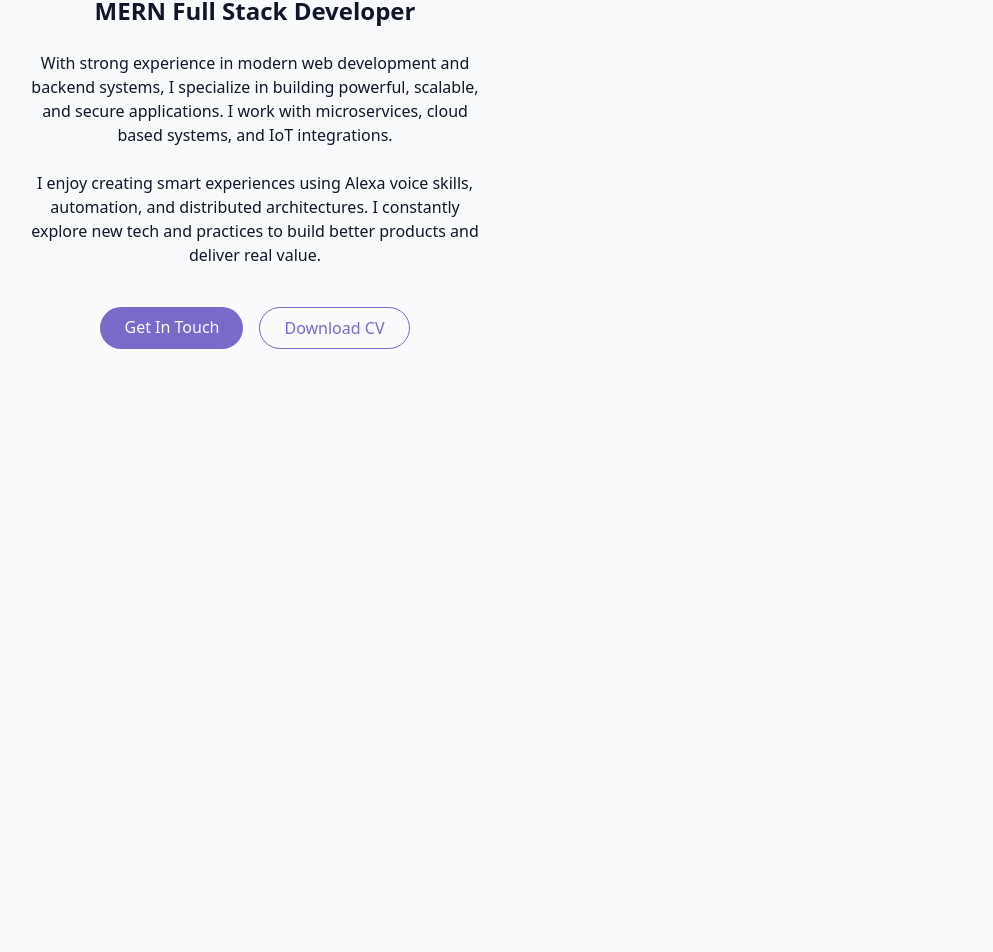
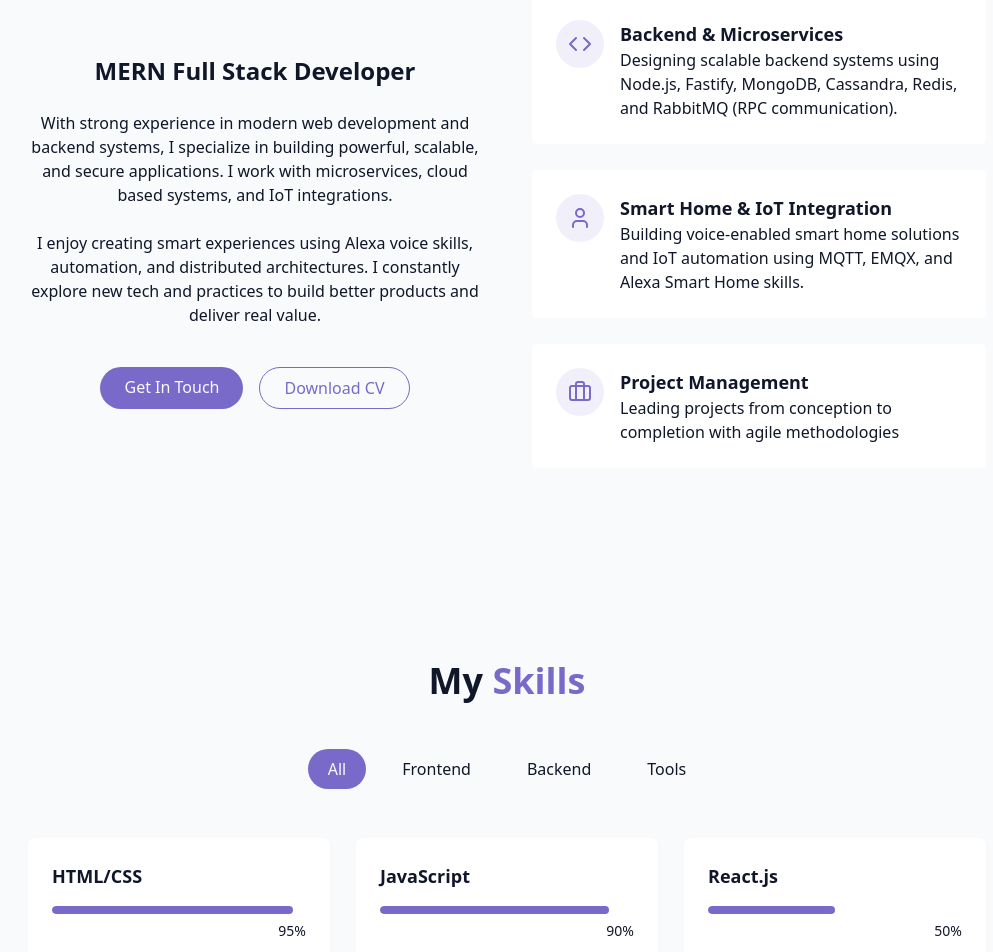
Before and after one commit to pennabalakishore/my-portoflio, a React (Vite) app: page / in a window 1280 px wide. Shown: the part 989-1941 px from the top of the page, without its empty margins (133-1126 px from the left). Before the commit the page ends 1434 px from the top, so only its background shows below. Built offline with nearby package versions, Linux system fonts and the light colour scheme.

Commit message:
added some pages

```diff
--- a/src/components/AboutSelection.jsx
+++ b/src/components/AboutSelection.jsx
@@ -1,3 +1,4 @@
+import { Briefcase, Code, User } from "lucide-react";
 export const AboutSection = () => {
   return (
     <section id="about" className="py-24 px-4 relative">
@@ -41,6 +42,47 @@
               </a>
             </div>
           </div>
+          <div className="grid grid-cols-1 gap-6">
+            <div className="gradient-border p-6 card-hover">
+              <div className="flex items-start gap-4">
+                <div className="p-3 rounded-full bg-primary/10">
+                  <Code className="h-6 w-6 text-primary" />
+                </div>
+                <div className="text-left">
+                  <h4 className="font-semibold text-lg">Backend & Microservices</h4>
+                  <p className="text-muted-foreground">
+                  Designing scalable backend systems using Node.js, Fastify, MongoDB, Cassandra, Redis, and RabbitMQ (RPC communication).
+                  </p>
+                </div>
+              </div>
+            </div>
+            <div className="gradient-border p-6 card-hover">
+              <div className="flex items-start gap-4">
+                <div className="p-3 rounded-full bg-primary/10">
+                  <User className="h-6 w-6 text-primary" />
+                              </div>
+                              <div className="text-left">
+                  <h4 className="font-semibold text-lg">Smart Home & IoT Integration</h4>
+                  <p className="text-muted-foreground">
+                  Building voice-enabled smart home solutions and IoT automation using MQTT, EMQX, and Alexa Smart Home skills.
+                  </p>
+                </div>
+              </div>
+            </div>
+            <div className="gradient-border p-6 card-hover">
+              <div className="flex items-start gap-4">
+                <div className="p-3 rounded-full bg-primary/10">
+                  <Briefcase className="h-6 w-6 text-primary" />
+                              </div>
+                              <div className="text-left">
+                  <h4 className="font-semibold text-lg">Project Management</h4>
+                  <p className="text-muted-foreground">
+                    Leading projects from conception to completion with agile methodologies
+                  </p>
+                </div>
+              </div>
+            </div>
+          </div>
         </div>
       </div>
     </section>
--- /dev/null
+++ b/src/components/SkillsSection.jsx
@@ -0,0 +1,93 @@
+import { useState } from "react";
+import { cn } from "@/lib/utils";
+
+const skills = [
+  // Frontend
+  { name: "HTML/CSS", level: 95, category: "frontend" },
+  { name: "JavaScript", level: 90, category: "frontend" },
+  { name: "React.js", level: 50, category: "frontend" },
+  { name: "Next.js", level: 50, category: "frontend" },
+  { name: "Tailwind CSS", level: 50, category: "frontend" },
+
+  // Backend / API
+  { name: "Node.js", level: 90, category: "backend" },
+  { name: "Fastify", level: 85, category: "backend" },
+  { name: "Express", level: 75, category: "backend" },
+  { name: "MongoDB", level: 85, category: "backend" },
+  { name: "Cassandra", level: 70, category: "backend" },
+  { name: "Redis", level: 75, category: "backend" },
+  { name: "RabbitMQ (RPC)", level: 70, category: "backend" },
+  { name: "OAuth 2.0 / JWT / 2FA", level: 85, category: "backend" },
+
+  // IoT / Voice / Automation
+  { name: "Alexa Smart Home Skill", level: 90, category: "iot" },
+  { name: "MQTT / EMQX", level: 85, category: "iot" },
+  { name: "Gateway Simulation", level: 80, category: "iot" },
+
+  // Cloud / DevOps
+  { name: "CI/CD", level: 75, category: "cloud" },
+  { name: "CI/CD Pipelines", level: 65, category: "cloud" },
+
+  // Tools
+  { name: "Git/GitHub", level: 90, category: "tools" },
+  { name: "VS Code", level: 95, category: "tools" },
+  { name: "Postman", level: 95, category: "tools" },
+];
+
+const categories = ["all", "frontend", "backend", "tools"];
+
+export const SkillsSection = () => {
+    const [activeCategory, setActiveCategory] = useState("all");
+
+    const filteredSkills = skills.filter((skill) => activeCategory === "all" || skill.category === activeCategory);
+  return (
+    <section id="skills" className="py-24 px-4 relative bg-secondary/30">
+      <div className="container mx-auto max-w-5xl">
+        <h2 className="text-3xl md:text-4xl font-bold mb-12 text-center">
+          My <span className="text-primary">Skills</span>
+        </h2>
+
+        <div className="flex flex-wrap justify-center gap-4 mb-12">
+          {categories.map((category, key) => (
+            <button
+              key={key}
+              onClick={() => setActiveCategory(category)}
+              className={cn(
+                "px-5 py-2 rounded-full transition-colors duration-300 capitalize",
+                activeCategory === category
+                  ? "bg-primary text-primary-foreground"
+                  : "bg-secondary/70 text-foreground hover:bg-secondary"
+              )}
+            >
+              {category}
+            </button>
+          ))}
+        </div>
+
+        <div className="grid grid-cols-1 sm:grid-cols-2 lg:grid-cols-3 gap-6">
+          {filteredSkills.map((skill, key) => (
+            <div
+              key={key}
+              className="gradient-border bg-card p-6 rounded-lg shadow-xs card-hover"
+            >
+              <div className="text-left mb-4">
+                <h3 className="font-semibold text-lg">{skill.name}</h3>
+              </div>
+              <div className="w-full bg-secondary/50 h-2 rounded-full overflow-hidden">
+                <div
+                  className="bg-primary h-2 rounded-full origin-left animate-[grow_1.5s_ease-out]"
+                  style={{ width: skill.level + "%" }}
+                />
+              </div>
+              <div className="text-right mt-1">
+                <span className="text-sm text-muted-foreground">
+                  {skill.level}%
+                </span>
+              </div>
+            </div>
+          ))}
+        </div>
+      </div>
+    </section>
+  );
+};
--- a/src/index.css
+++ b/src/index.css
@@ -141,7 +141,7 @@
 
 @utility gradient-border {
   @apply relative rounded-md;
-  background: liner-gradient(to right, hsl(var(--card)), hsl(var(--card)));
+  background: linear-gradient(to right, hsl(var(--card)), hsl(var(--card)));
   background-clip: padding-box;
   border: 1px solid transparent;
 }
--- a/src/pages/Home.jsx
+++ b/src/pages/Home.jsx
@@ -3,6 +3,7 @@
 import { ThemeToggle } from "../components/ThemeToggle";
 import { HeroSection } from "../components/HeroSection";
 import { AboutSection } from "../components/AboutSelection";
+import {SkillsSection} from "../components/SkillsSection"
 
 export const Home = () => {
     return <div className="min-h-screen bg-background text-foreground overflow-x-hidden">
@@ -18,7 +19,8 @@
         {/* {Main Content} */}
         <main>
             <HeroSection />
-            <AboutSection/>
+            <AboutSection />
+            <SkillsSection/>
         </main>
 
         {/* {Footer} */}
```
